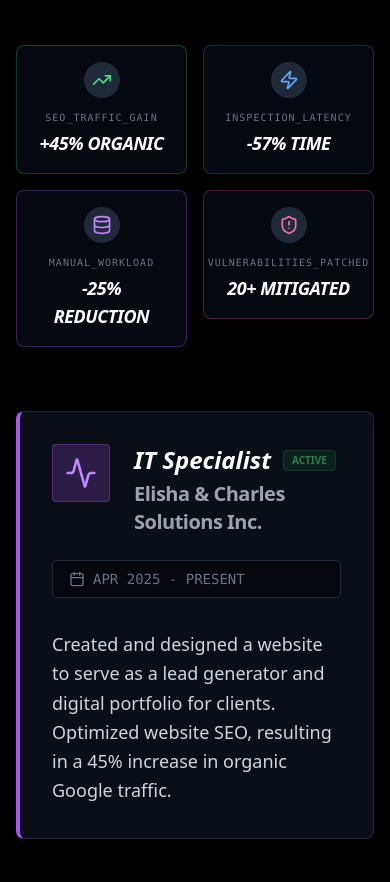
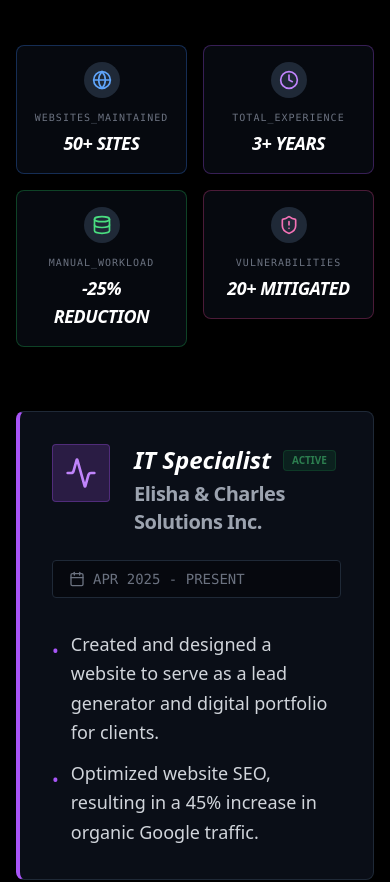
Before and after one commit to Dyno-dev07/My-Portfolio, a React (Vite) app: page / in a window 390 px wide. Shown: the part 4840-5722 px from the top of the page. Built offline with nearby package versions, Linux system fonts and the light colour scheme.

Commit message:
[dyad] Updating metrics to 50+ sites and 3+ years, and formatting logs with bullets - wrote 2 file(s)

```diff
--- a/src/components/ExperienceMetrics.tsx
+++ b/src/components/ExperienceMetrics.tsx
@@ -3,32 +3,32 @@
 import React from "react";
 import { motion } from "framer-motion";
 import { Card } from "@/components/ui/card";
-import { TrendingUp, Zap, Database, ShieldAlert } from "lucide-react";
+import { Globe, Clock, Database, ShieldAlert } from "lucide-react";
 
 const metrics = [
   {
-    label: "SEO_TRAFFIC_GAIN",
-    value: "+45% ORGANIC",
-    icon: TrendingUp,
-    color: "text-green-400",
-    borderColor: "border-green-500/30"
+    label: "WEBSITES_MAINTAINED",
+    value: "50+ SITES",
+    icon: Globe,
+    color: "text-blue-400",
+    borderColor: "border-blue-500/30"
   },
   {
-    label: "INSPECTION_LATENCY",
-    value: "-57% TIME",
-    icon: Zap,
-    color: "text-blue-400",
-    borderColor: "border-blue-500/30"
+    label: "TOTAL_EXPERIENCE",
+    value: "3+ YEARS",
+    icon: Clock,
+    color: "text-purple-400",
+    borderColor: "border-purple-500/30"
   },
   {
     label: "MANUAL_WORKLOAD",
     value: "-25% REDUCTION",
     icon: Database,
-    color: "text-purple-400",
-    borderColor: "border-purple-500/30"
+    color: "text-green-400",
+    borderColor: "border-green-500/30"
   },
   {
-    label: "VULNERABILITIES_PATCHED",
+    label: "VULNERABILITIES",
     value: "20+ MITIGATED",
     icon: ShieldAlert,
     color: "text-pink-400",
--- a/src/components/sections/ExperienceSection.tsx
+++ b/src/components/sections/ExperienceSection.tsx
@@ -19,7 +19,10 @@ const experiences = [
     company: "Elisha & Charles Solutions Inc.",
     date: "APR 2025 - PRESENT",
     status: "ACTIVE",
-    desc: "Created and designed a website to serve as a lead generator and digital portfolio for clients. Optimized website SEO, resulting in a 45% increase in organic Google traffic."
+    bullets: [
+      "Created and designed a website to serve as a lead generator and digital portfolio for clients.",
+      "Optimized website SEO, resulting in a 45% increase in organic Google traffic."
+    ]
   },
   {
     id: "exp-2",
@@ -27,7 +30,10 @@ const experiences = [
     company: "Sites at Scale",
     date: "NOV 2024 - FEB 2025",
     status: "COMPLETED",
-    desc: "Developed a Chrome extension to streamline site element checks and mobile responsiveness, reducing pre-launch inspection time by 57%. Developed a Python script to automate the transfer of client product data from PostgreSQL to Shopify’s database format."
+    bullets: [
+      "Developed a Chrome extension to streamline site element checks and mobile responsiveness, reducing pre-launch inspection time by 57%.",
+      "Developed a Python script to automate the transfer of client product data from PostgreSQL to Shopify’s database format."
+    ]
   },
   {
     id: "exp-3",
@@ -35,7 +41,10 @@ const experiences = [
     company: "Chino Mowers & Engine Service",
     date: "JAN - MAR 2024",
     status: "COMPLETED",
-    desc: "Built web pages based on client-provided Figma designs, ensuring accurate layout and responsiveness. Designed and implemented custom 'Contact Us' and newsletter forms not supported by the client’s existing Shopify theme."
+    bullets: [
+      "Built web pages based on client-provided Figma designs, ensuring accurate layout and responsiveness.",
+      "Designed and implemented custom 'Contact Us' and newsletter forms not supported by the client’s existing Shopify theme."
+    ]
   },
   {
     id: "exp-4",
@@ -43,7 +52,12 @@ const experiences = [
     company: "Sites at Scale",
     date: "JUL 2023 - NOV 2024",
     status: "COMPLETED",
-    desc: "Managed multiple client feature requests and issues across 4 projects. Built a Python script to automate image and data collection, reducing manual workload by 25%. Fortified client websites against SQL injection attacks by implementing parameterized queries, mitigating 20+ vulnerabilities."
+    bullets: [
+      "Managed multiple client feature requests and issues across 4 projects, ensuring timely delivery and high client satisfaction.",
+      "Designed and developed visually appealing, responsive websites tailored to client needs.",
+      "Built a Python script to automate image and data collection, reducing manual workload by 25%.",
+      "Fortified client websites against SQL injection attacks by implementing parameterized queries and input validation, mitigating 20+ vulnerabilities and reducing potential data breaches by 15%."
+    ]
   },
   {
     id: "exp-5",
@@ -51,7 +65,10 @@ const experiences = [
     company: "Mangtas",
     date: "FEB - MAY 2023",
     status: "COMPLETED",
-    desc: "Contributed to the development and maintenance of web applications. Responsibilities included writing clean code, participating in code reviews, and assisting in debugging and testing phases using modern web technologies."
+    bullets: [
+      "Contributed to the development and maintenance of web applications.",
+      "Wrote clean code, participated in code reviews, and assisted in debugging and testing phases using modern web technologies."
+    ]
   }
 ];
 
@@ -99,9 +116,14 @@ const ExperienceSection = () => {
                   <Calendar className="h-4 w-4" /> {recent.date}
                 </div>
               </div>
-              <p className="mt-8 text-gray-300 text-lg leading-relaxed pl-0 md:pl-20 relative z-10">
-                {recent.desc}
-              </p>
+              <ul className="mt-8 space-y-3 pl-0 md:pl-20 relative z-10">
+                {recent.bullets.map((bullet, i) => (
+                  <li key={i} className="text-gray-300 text-lg leading-relaxed flex gap-3">
+                    <span className="text-purple-500 mt-1.5">•</span>
+                    {bullet}
+                  </li>
+                ))}
+              </ul>
             </Card>
           </motion.div>
 
@@ -140,9 +162,14 @@ const ExperienceSection = () => {
 
                       <AccordionContent className="px-6 pb-6">
                         <div className="pt-4 border-t border-gray-800">
-                          <p className="text-sm text-gray-400 leading-relaxed italic">
-                            {exp.desc}
-                          </p>
+                          <ul className="space-y-2">
+                            {exp.bullets.map((bullet, i) => (
+                              <li key={i} className="text-sm text-gray-400 leading-relaxed flex gap-2">
+                                <span className="text-purple-500">•</span>
+                                {bullet}
+                              </li>
+                            ))}
+                          </ul>
                         </div>
                       </AccordionContent>
                     </AccordionItem>
```
